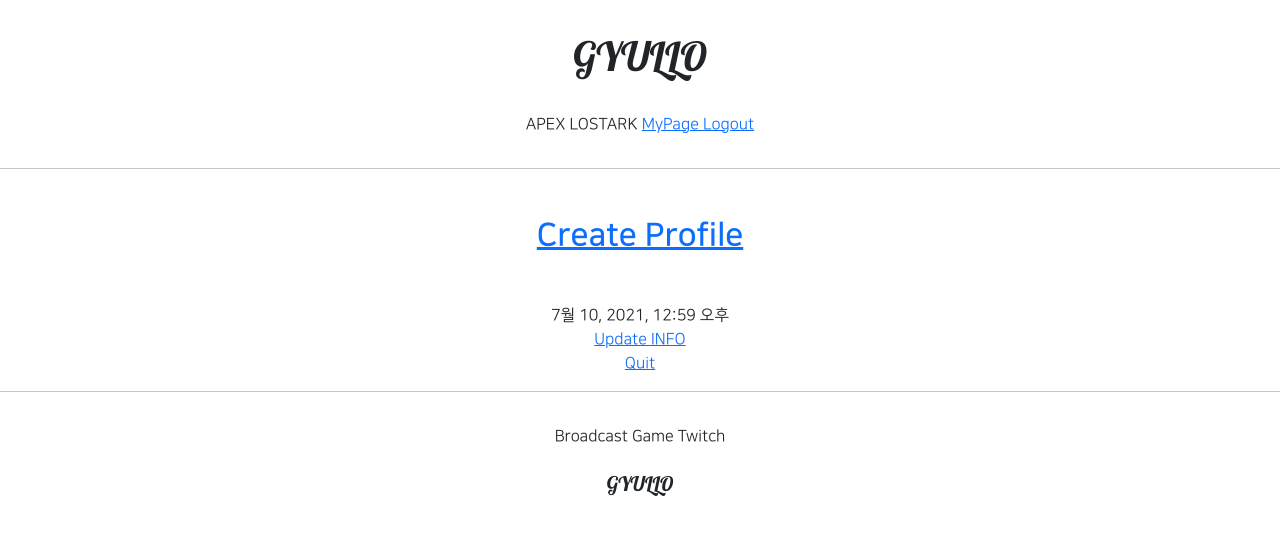
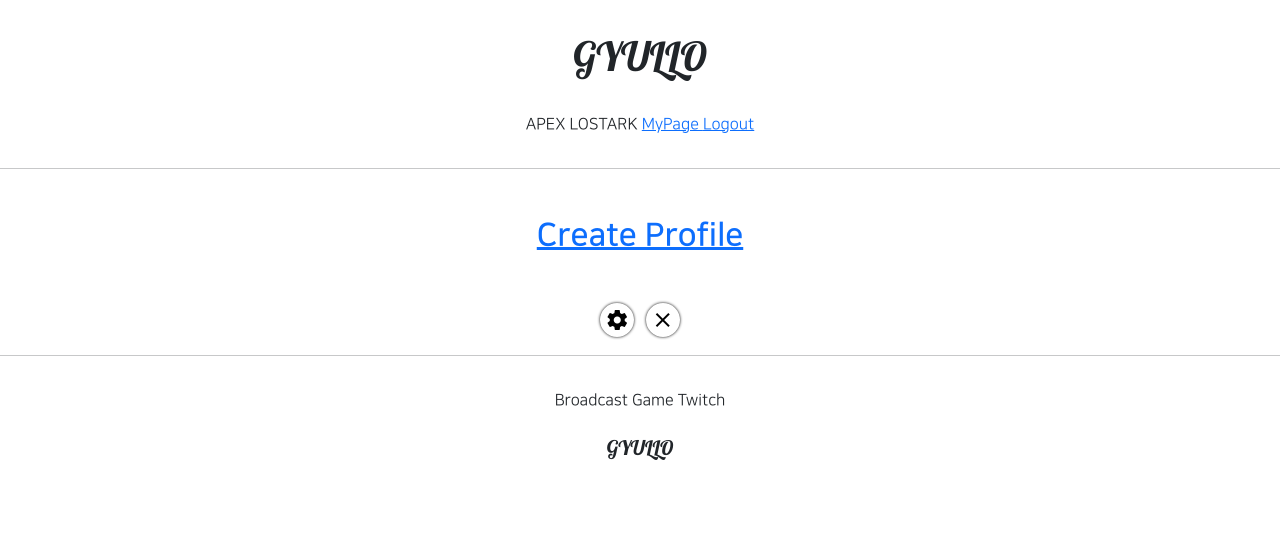
Before and after one commit to gyullo18/gis_1ban_2, a Django app: template accountapp/templates/accountapp/detail.html in a window 1280 px wide. Shown: the top 535 px of the page. Run offline with Django 3.2, Linux system fonts and the light colour scheme; the template is opened without the code that fills it: values that come from a table or form of the project are taken from there, others are empty; the visitor is signed in with stand-in values (Sample User, id 1); data comes from the database, SQL or seed files in the repository; parts of the project's set-up code (start-up, migrations or seed data) failed here and were passed over.

Commit message:
7-29 1ban project2 2

```diff
--- a/accountapp/templates/accountapp/detail.html
+++ b/accountapp/templates/accountapp/detail.html
@@ -28,21 +28,18 @@
         </h2>
         {% endif %}
     </div>
-    <div>
-        {{ target_user.date_joined }}
-    </div>
 
     {% if user == target_user %}
 
-    <div>
-            <a href="{% url 'accountapp:update' pk=target_user.pk %}">
-                Update INFO
+   <div>
+            <a href="{% url 'accountapp:update' pk=target_user.pk %}"
+                class="material-icons round_button mx-1">
+                 settings
             </a>
-    </div>
 {#7/19#}
-    <div>
-            <a href="{% url 'accountapp:delete' pk=target_user.pk %}">
-                Quit
+            <a href="{% url 'accountapp:delete' pk=target_user.pk %}"
+                class="material-icons round_button mx-1">
+                 close
             </a>
     </div>
     {% endif %}
```
